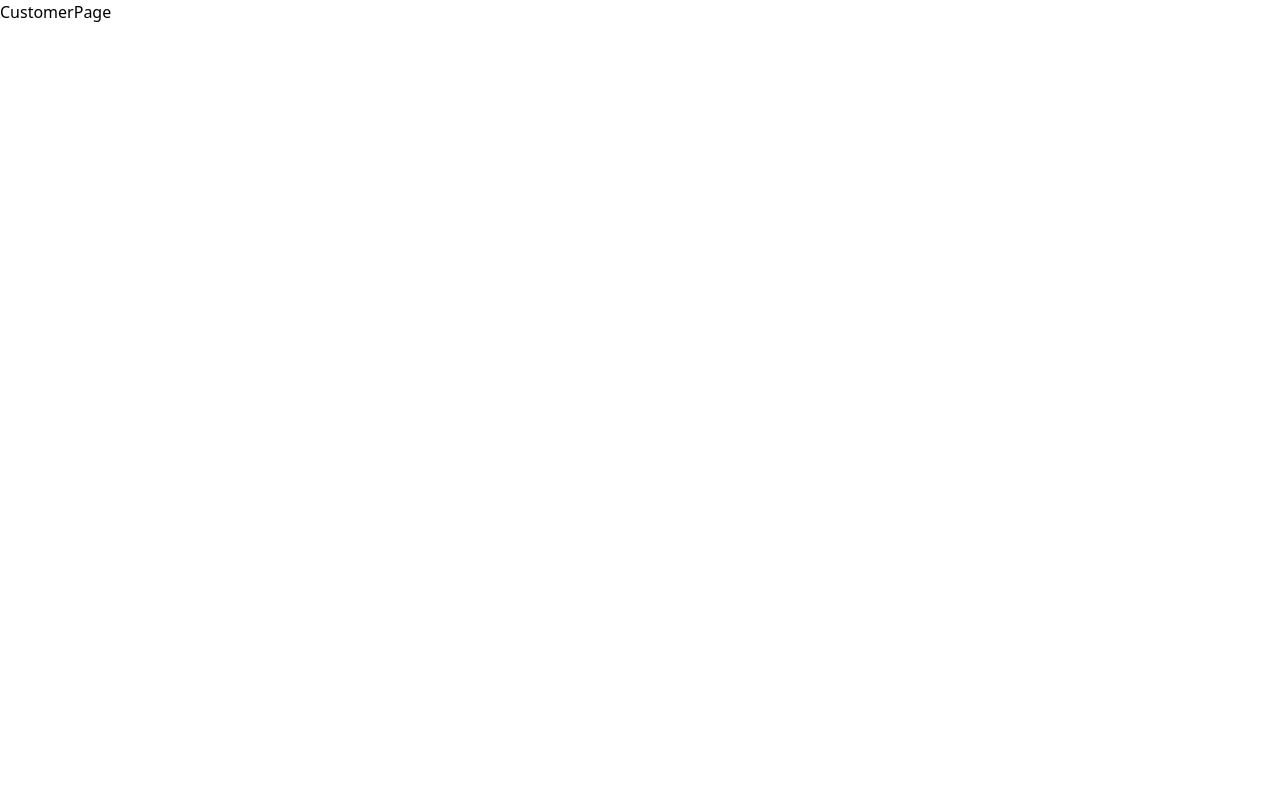
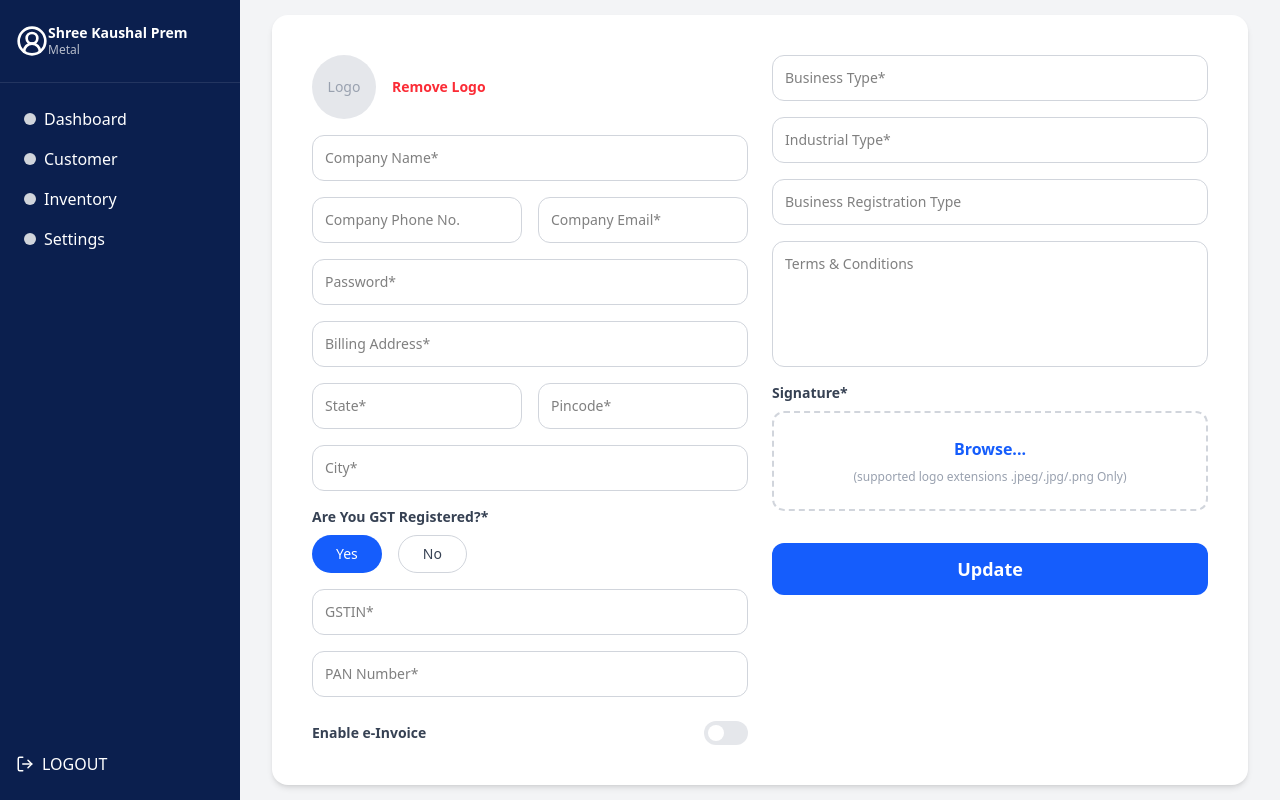
Before and after one commit to antarakanswal1/BillingSys, a React (Vite) app: page /customerpage in a window 1280 px wide. Built offline with nearby package versions, Linux system fonts and the light colour scheme.

Commit message:
create a inventory pagesdfsd

```diff
--- a/src/Pages/CustomerDetail.jsx
+++ b/src/Pages/CustomerDetail.jsx
@@ -5,7 +5,7 @@ const CustomerDetail = () => {
     <div className="min-h-screen bg-gray-100 p-4">
       {/* Header */}
       <div className="w-full border border-black h-20 bg-[#0F2657] flex flex-col sm:flex-row justify-end items-center px-4 gap-2">
-        <button className="px-4 py-2 rounded border border-white text-white">Go Back</button>
+        <a href="/dashboard"><button className="px-4 py-2 rounded border border-white text-white" >Go Back</button></a>
         <button className="bg-white text-black px-4 py-2 rounded">Save & Next</button>
       </div>
 
--- a/src/Pages/CustomerDetail2.jsx
+++ b/src/Pages/CustomerDetail2.jsx
@@ -6,7 +6,7 @@ const CustomerDetail2 = () => {
     <div className="min-h-screen bg-gray-100 p-4">
       {/* Header */}
       <div className="w-full border border-black h-20 bg-[#0F2657] flex flex-col sm:flex-row justify-end items-center px-4 gap-2">
-        <button className="px-4 py-2 rounded border border-white text-white">Go Back</button>
+        <a href="/dashboard"><button className="px-4 py-2 rounded border border-white text-white">Go Back</button></a>
         <button className="bg-white text-black px-4 py-2 rounded">Save & Next</button>
       </div>
 
--- a/src/Pages/CustomerPage.jsx
+++ b/src/Pages/CustomerPage.jsx
@@ -1,8 +1,100 @@
 import React from 'react'
+import Sidebar from '../Components/Sidebar'
 
 const CustomerPage = () => {
   return (
-    <div>CustomerPage</div>
+    <>
+      <div className="flex h-screen">
+        {/* Sidebar with fixed width */}
+        <div className="w-60 bg-gray-800 text-white">
+          <Sidebar />
+        </div>
+
+        {/* Main Content */}
+        <div className="flex-1 overflow-auto bg-gray-100 p-4 md:p-8 flex items-center justify-center">
+          <div className="bg-white p-6 md:p-10 rounded-2xl shadow-md w-full max-w-7xl">
+            <div className="grid grid-cols-1 md:grid-cols-2 gap-6">
+
+              {/* Left Side */}
+              <div className="flex flex-col gap-4">
+                {/* Logo and Remove */}
+                <div className="flex items-center space-x-4">
+                  <div className="w-16 h-16 bg-gray-200 rounded-full flex items-center justify-center overflow-hidden">
+                    <span className="text-gray-400 text-sm">Logo</span>
+                  </div>
+                  <button className="text-red-500 text-sm font-semibold">Remove Logo</button>
+                </div>
+
+                {/* Inputs */}
+                <input type="text" placeholder="Company Name*" className="w-full border border-gray-300 rounded-xl p-3 text-sm" />
+
+                <div className="flex flex-col md:flex-row gap-4">
+                  <input type="text" placeholder="Company Phone No." className="w-full border border-gray-300 rounded-xl p-3 text-sm" />
+                  <input type="email" placeholder="Company Email*" className="w-full border border-gray-300 rounded-xl p-3 text-sm" />
+                </div>
+
+                <input type="password" placeholder="Password*" className="w-full border border-gray-300 rounded-xl p-3 text-sm" />
+                <input type="text" placeholder="Billing Address*" className="w-full border border-gray-300 rounded-xl p-3 text-sm" />
+
+                <div className="flex flex-col md:flex-row gap-4">
+                  <input type="text" placeholder="State*" className="w-full border border-gray-300 rounded-xl p-3 text-sm" />
+                  <input type="text" placeholder="Pincode*" className="w-full border border-gray-300 rounded-xl p-3 text-sm" />
+                </div>
+
+                <input type="text" placeholder="City*" className="w-full border border-gray-300 rounded-xl p-3 text-sm" />
+
+                {/* GST Registered */}
+                <div className="space-y-2">
+                  <label className="block text-sm font-semibold text-gray-700">Are You GST Registered?*</label>
+                  <div className="flex space-x-4">
+                    <button className="px-6 py-2 bg-blue-600 text-white rounded-full text-sm">Yes</button>
+                    <button className="px-6 py-2 border border-gray-300 rounded-full text-gray-700 text-sm hover:bg-gray-200">No</button>
+                  </div>
+                </div>
+
+                <input type="text" placeholder="GSTIN*" className="w-full border border-gray-300 rounded-xl p-3 text-sm" />
+                <input type="text" placeholder="PAN Number*" className="w-full border border-gray-300 rounded-xl p-3 text-sm" />
+
+                {/* e-Invoice */}
+                <div className="flex items-center justify-between mt-2">
+                  <span className="text-sm font-semibold text-gray-700">Enable e-Invoice</span>
+                  <label className="inline-flex items-center cursor-pointer">
+                    <input type="checkbox" className="sr-only peer" />
+                    <div className="w-11 h-6 bg-gray-200 rounded-full peer peer-checked:bg-blue-600 relative transition">
+                      <div className="absolute left-1 top-1 bg-white w-4 h-4 rounded-full transition peer-checked:translate-x-5"></div>
+                    </div>
+                  </label>
+                </div>
+              </div>
+
+              {/* Right Side */}
+              <div className="flex flex-col gap-4">
+                <input type="text" placeholder="Business Type*" className="w-full border border-gray-300 rounded-xl p-3 text-sm" />
+                <input type="text" placeholder="Industrial Type*" className="w-full border border-gray-300 rounded-xl p-3 text-sm" />
+                <input type="text" placeholder="Business Registration Type" className="w-full border border-gray-300 rounded-xl p-3 text-sm" />
+                <textarea placeholder="Terms & Conditions" rows="5" className="w-full border border-gray-300 rounded-xl p-3 text-sm resize-none"></textarea>
+
+                {/* Signature Upload */}
+                <div className="space-y-2">
+                  <label className="block text-sm font-semibold text-gray-700">Signature*</label>
+                  <div className="border-2 border-dashed border-gray-300 rounded-xl p-6 flex flex-col items-center justify-center text-gray-400">
+                    <input type="file" accept="image/*" id="signature" className="hidden" />
+                    <label htmlFor="signature" className="cursor-pointer text-blue-600 font-semibold">Browse...</label>
+                    <p className="text-xs mt-2">(supported logo extensions .jpeg/.jpg/.png Only)</p>
+                  </div>
+                </div>
+
+                {/* Update Button */}
+                <button className="w-full bg-blue-600 hover:bg-blue-700 text-white py-3 rounded-xl font-semibold mt-4 text-lg">
+                  Update
+                </button>
+              </div>
+
+            </div>
+          </div>
+        </div>
+      </div>
+    </>
   )
 }
 
```
